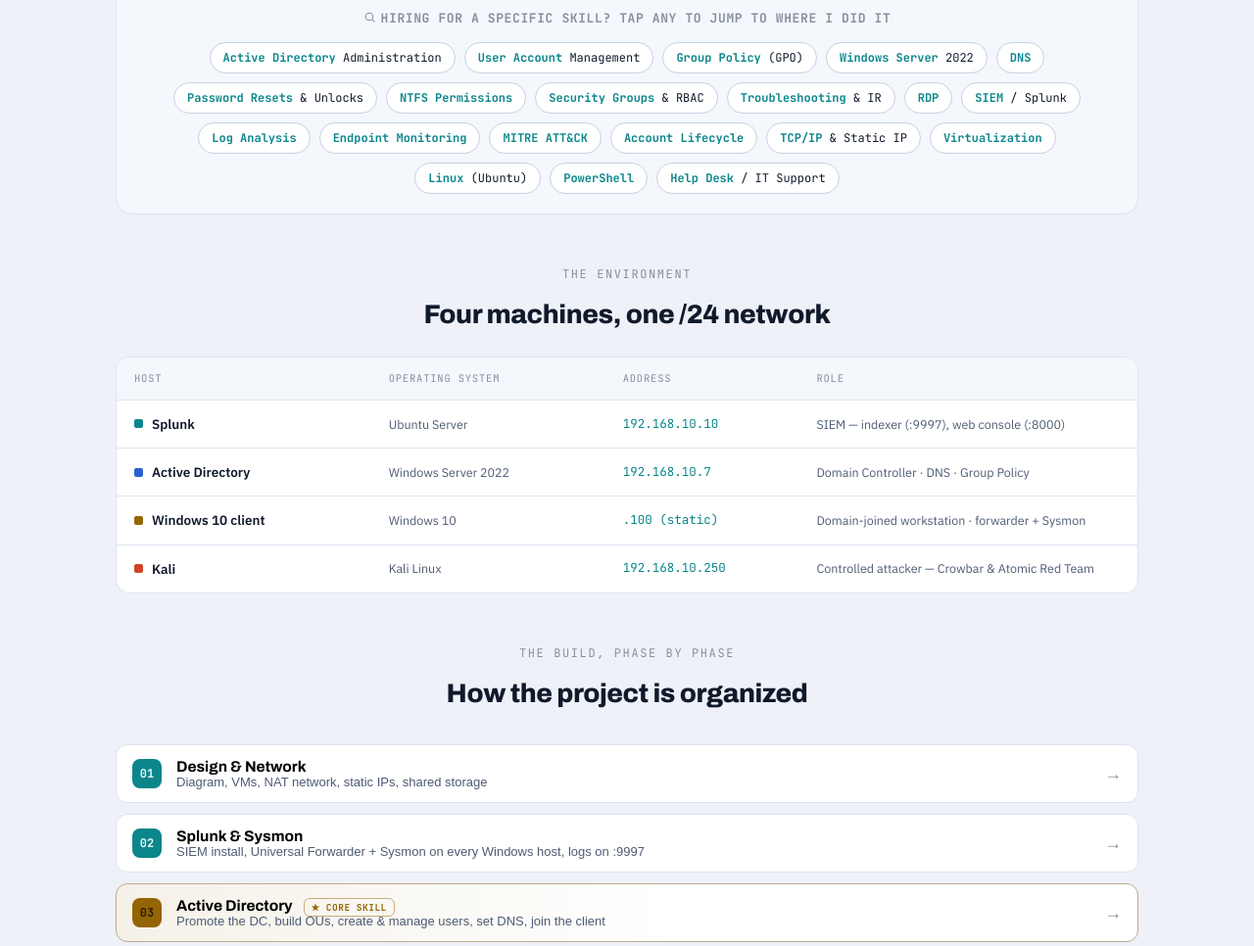
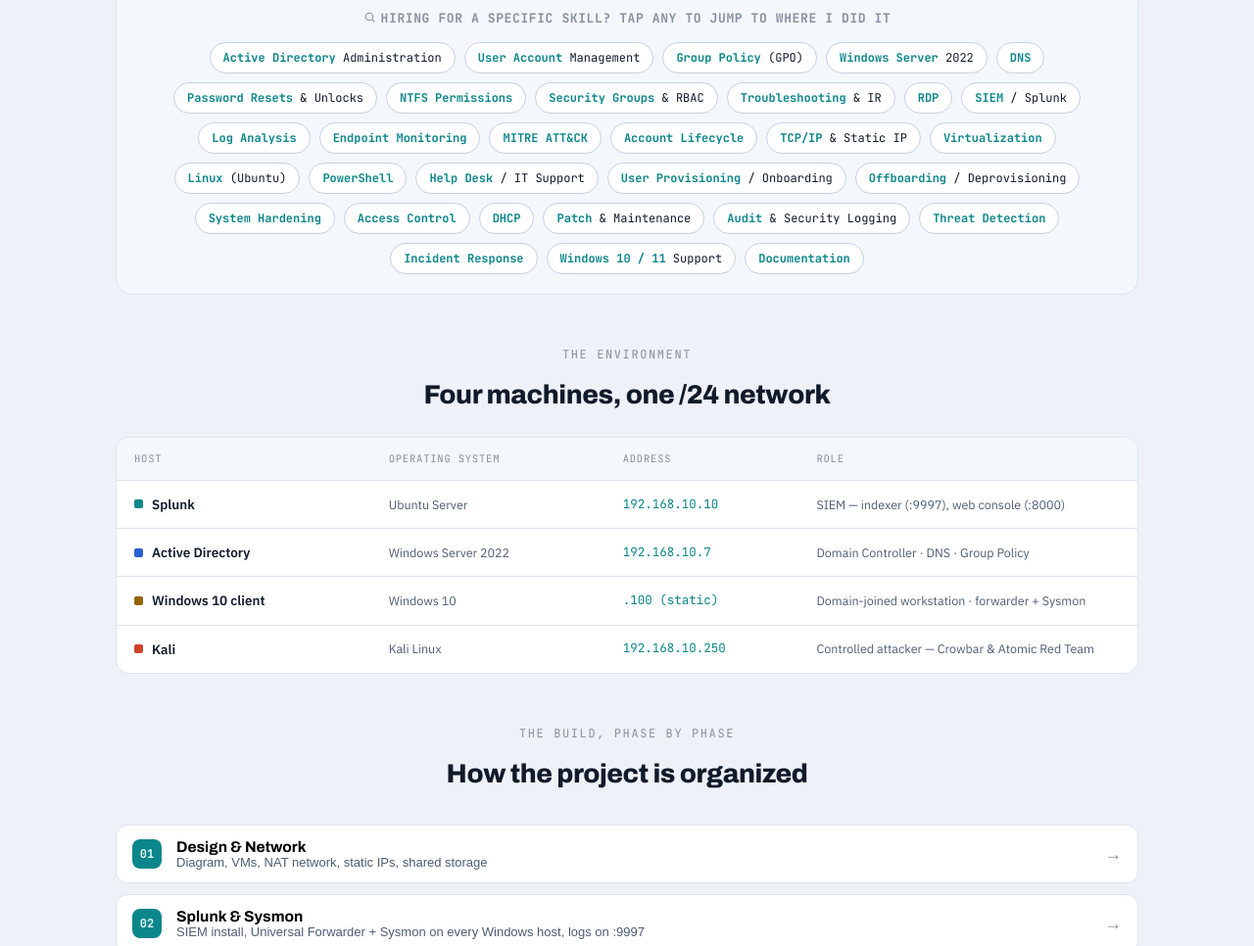
Before and after one commit to SingSukh05/active-directory-project, a plain HTML site: page docs/index.html in a window 1280 px wide. Shown: the part 1469-2435 px from the top of the page at 98% size. Drawn offline with Linux system fonts and the light colour scheme.

Commit message:
Add in-demand IT job keywords, each wired to the relevant step
Co-Authored-By: Claude Opus 4.8 <noreply@anthropic.com>

```diff
--- a/docs/index.html
+++ b/docs/index.html
@@ -355,6 +355,17 @@ html{scroll-behavior:smooth}
         <button class="jchip" data-view="monitoring" data-step="s-splunk"><b>Linux</b> (Ubuntu)</button>
         <button class="jchip" data-view="network" data-step="s-hash"><b>PowerShell</b></button>
         <button class="jchip" data-view="troubleshooting" data-step="s-trust"><b>Help Desk</b> / IT Support</button>
+        <button class="jchip" data-view="directory" data-step="s-users"><b>User Provisioning</b> / Onboarding</button>
+        <button class="jchip" data-view="hardening" data-step="s-expire"><b>Offboarding</b> / Deprovisioning</button>
+        <button class="jchip" data-view="hardening" data-step="s-groups"><b>System Hardening</b></button>
+        <button class="jchip" data-view="troubleshooting" data-step="s-permissions"><b>Access Control</b></button>
+        <button class="jchip" data-view="network" data-step="s-nat"><b>DHCP</b></button>
+        <button class="jchip" data-view="hardening" data-step="s-logonhours"><b>Patch</b> &amp; Maintenance</button>
+        <button class="jchip" data-view="monitoring" data-step="s-sysmon"><b>Audit</b> &amp; Security Logging</button>
+        <button class="jchip" data-view="validation" data-step="s-4625"><b>Threat Detection</b></button>
+        <button class="jchip" data-view="troubleshooting" data-step="s-eventviewer"><b>Incident Response</b></button>
+        <button class="jchip" data-view="directory" data-step="s-join"><b>Windows 10 / 11</b> Support</button>
+        <button class="jchip" data-view="network" data-step="s-diagram"><b>Documentation</b></button>
       </div>
     </div>
 
```
